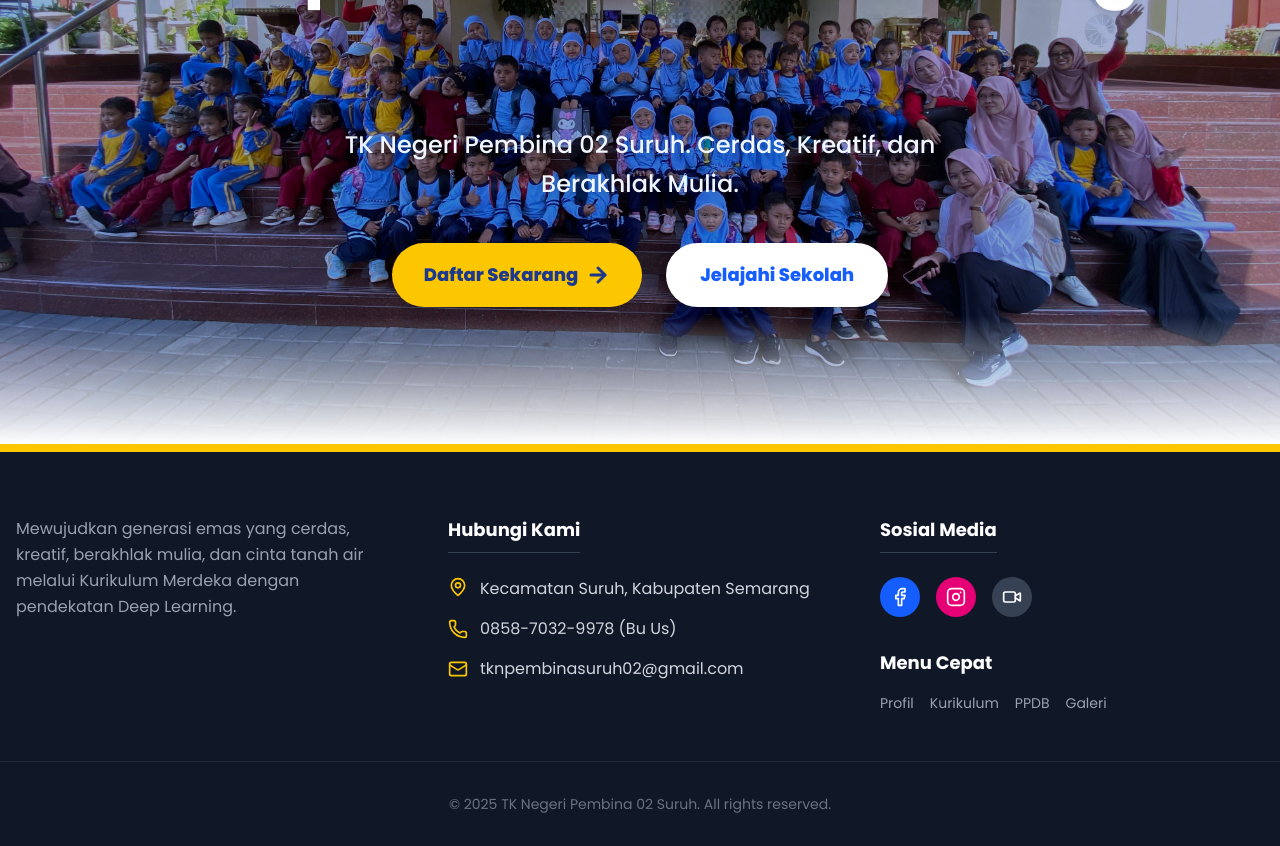
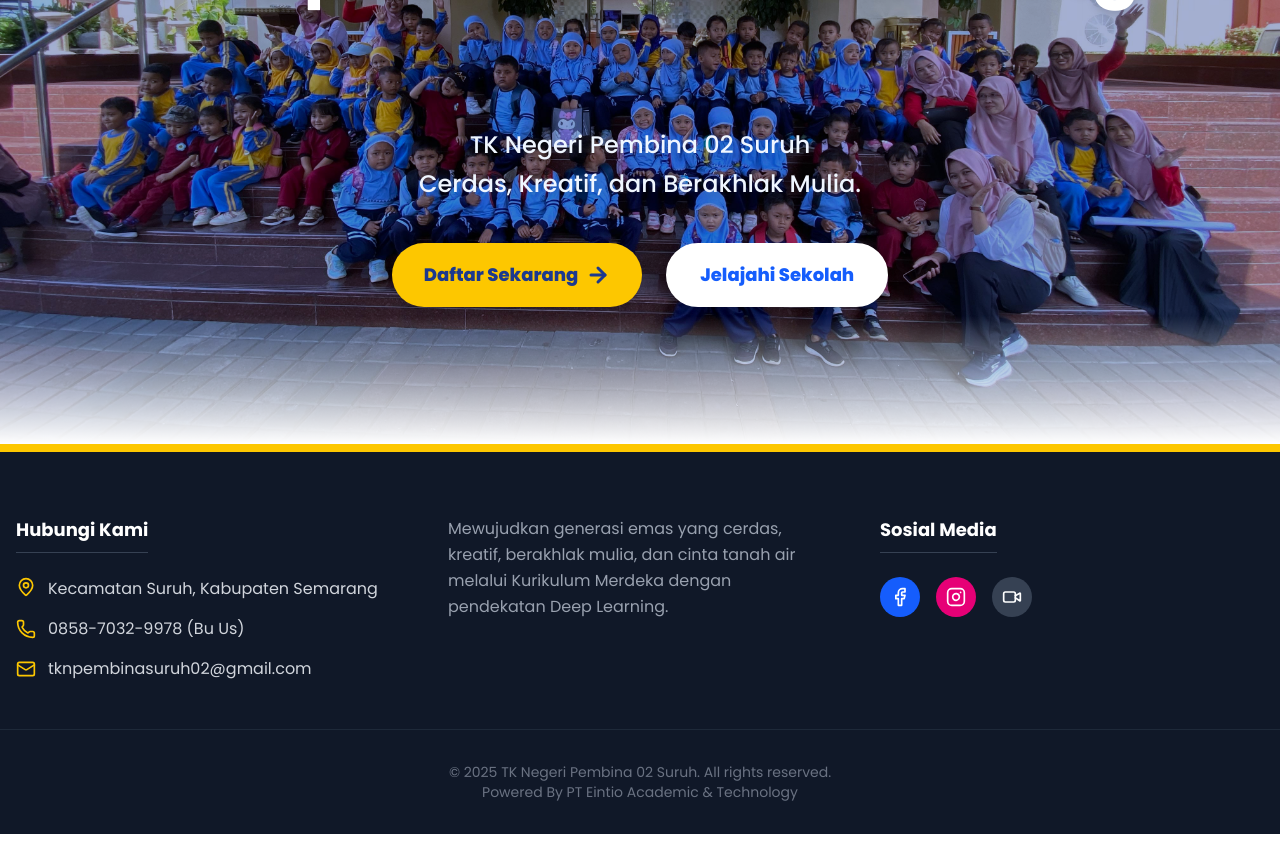
Before and after one commit to RysNan/tkn.pembina02.suruh, a Next.js app: page / in a window 1280 px wide. Shown: the part 360-1206 px from the top of the page. Built offline with nearby package versions, Linux system fonts and the light colour scheme.

Commit message:
Revisi Sementara tgl 14

```diff
--- a/app/kurikulum/page.tsx
+++ b/app/kurikulum/page.tsx
@@ -34,7 +34,7 @@ export default function KurikulumPage() {
             Kurikulum Merdeka
           </h1>
           <p className="text-yellow-50 text-xl max-w-3xl mx-auto font-medium">
-             Menerapkan pendekatan <strong>Deep Learning</strong> (Belajar Mendalam) untuk membangun pemahaman yang kuat dan karakter mandiri.
+             Menerapkan pendekatan <strong>Deep Learning</strong> (Belajar Mendalam) <br/> untuk membangun pemahaman yang kuat dan karakter mandiri
           </p>
         </div>
       </section>
--- a/app/page.tsx
+++ b/app/page.tsx
@@ -55,7 +55,7 @@ export default function Home() {
         </h1>
 
         <p className="text-xl md:text-2xl mb-10 max-w-2xl mx-auto text-blue-50 font-medium leading-relaxed drop-shadow-md">
-          TK Negeri Pembina 02 Suruh. Cerdas, Kreatif, dan Berakhlak Mulia.
+          TK Negeri Pembina 02 Suruh <br/> Cerdas, Kreatif, dan Berakhlak Mulia.
         </p>
 
         {/* Tombol Aksi Utama (CTA) */}
--- a/components/Footer.tsx
+++ b/components/Footer.tsx
@@ -6,13 +6,6 @@ const Footer = () => {
   return (
     <footer className="bg-gray-900 text-white pt-16 pb-8 font-sans border-t-8 border-yellow-400">
       <div className="container mx-auto px-4 grid md:grid-cols-3 gap-12 mb-12">
-
-        {/* Kolom 1: Identitas & Logo Baru */}
-        <div>
-           <p className="text-gray-400 leading-relaxed mb-6">
-              Mewujudkan generasi emas yang cerdas, kreatif, berakhlak mulia, dan cinta tanah air melalui Kurikulum Merdeka dengan pendekatan Deep Learning.
-           </p>
-        </div>
 
         {/* Kolom 2: Kontak (Data Real) */}
         <div>
@@ -33,6 +26,13 @@ const Footer = () => {
            </ul>
         </div>
 
+        {/* Kolom 1: Identitas & Logo Baru */}
+        <div>
+           <p className="text-gray-400 leading-relaxed mb-6">
+              Mewujudkan generasi emas yang cerdas, kreatif, berakhlak mulia, dan cinta tanah air melalui Kurikulum Merdeka dengan pendekatan Deep Learning.
+           </p>
+        </div>
+
         {/* Kolom 3: Sosmed & Link (Data Real) */}
         <div>
            <h4 className="font-bold text-lg mb-6 text-white border-b border-gray-700 pb-2 inline-block">Sosial Media</h4>
@@ -48,20 +48,13 @@ const Footer = () => {
               </Link>
            </div>
 
-           <h4 className="font-bold text-lg mb-4 text-white">Menu Cepat</h4>
-           <div className="flex flex-wrap gap-4 text-sm text-gray-400">
-              <Link href="/profil" className="hover:text-yellow-400 transition">Profil</Link>
-              <Link href="/kurikulum" className="hover:text-yellow-400 transition">Kurikulum</Link>
-              <Link href="/ppdb" className="hover:text-yellow-400 transition">PPDB</Link>
-              <Link href="/galeri" className="hover:text-yellow-400 transition">Galeri</Link>
-           </div>
         </div>
 
       </div>
 
       {/* Copyright */}
       <div className="border-t border-gray-800 pt-8 text-center text-gray-500 text-sm">
-         © {new Date().getFullYear()} TK Negeri Pembina 02 Suruh. All rights reserved.
+         © {new Date().getFullYear()} TK Negeri Pembina 02 Suruh. All rights reserved. <br/> Powered By PT Eintio Academic & Technology
       </div>
     </footer>
   );
--- a/components/Navbar.tsx
+++ b/components/Navbar.tsx
@@ -17,6 +17,7 @@ const Navbar = () => {
     { name: "Kurikulum", href: "/kurikulum" },
     { name: "Program", href: "/program" },
     { name: "Galeri", href: "/galeri" },
+    { name: "Alumni", href: "/alumni" },
     { name: "PPDB", href: "/ppdb" },
     { name: "Kontak", href: "/kontak" },
   ];
```
Also changed, not shown: app/alumni/page.tsx (added).
